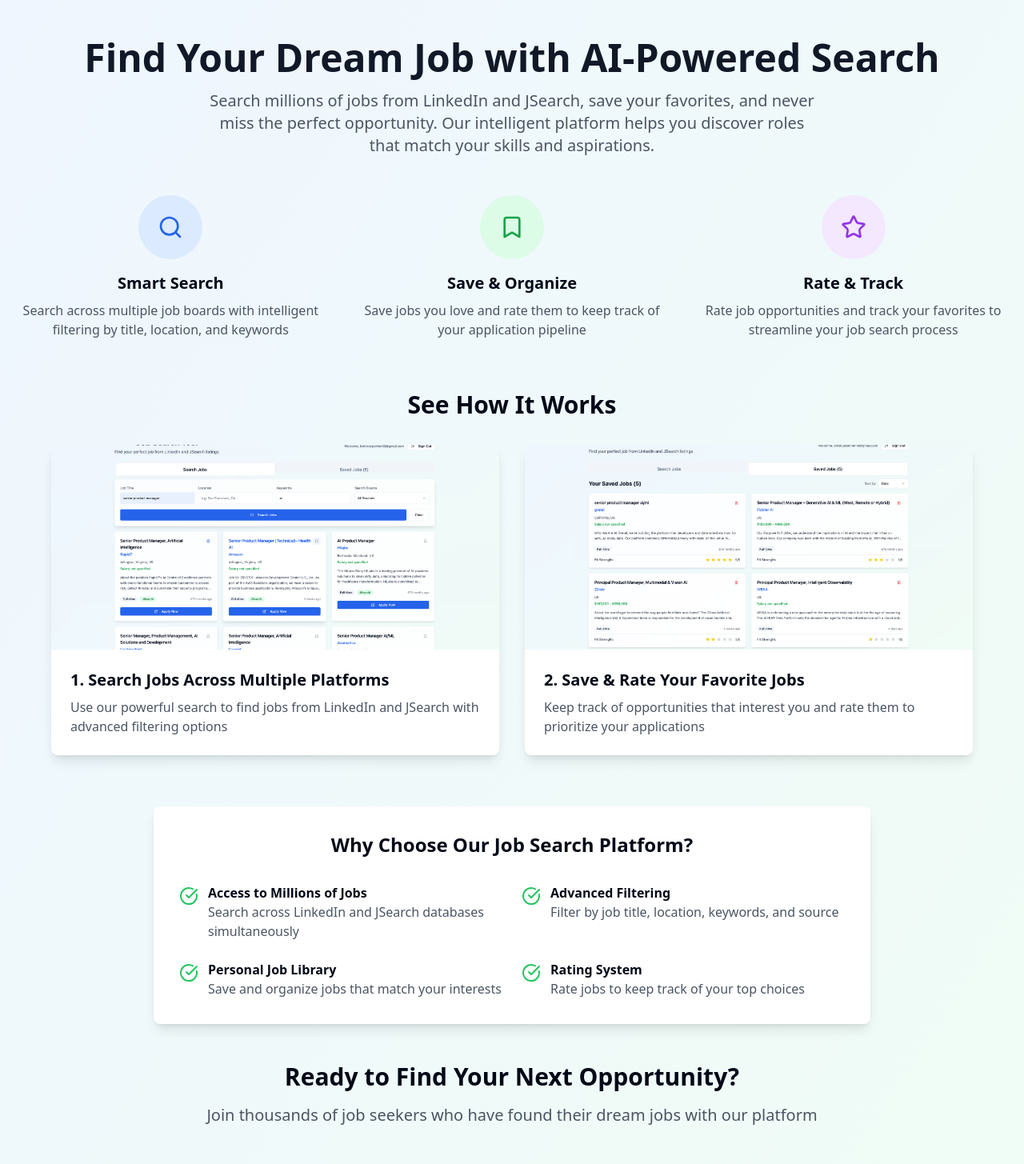
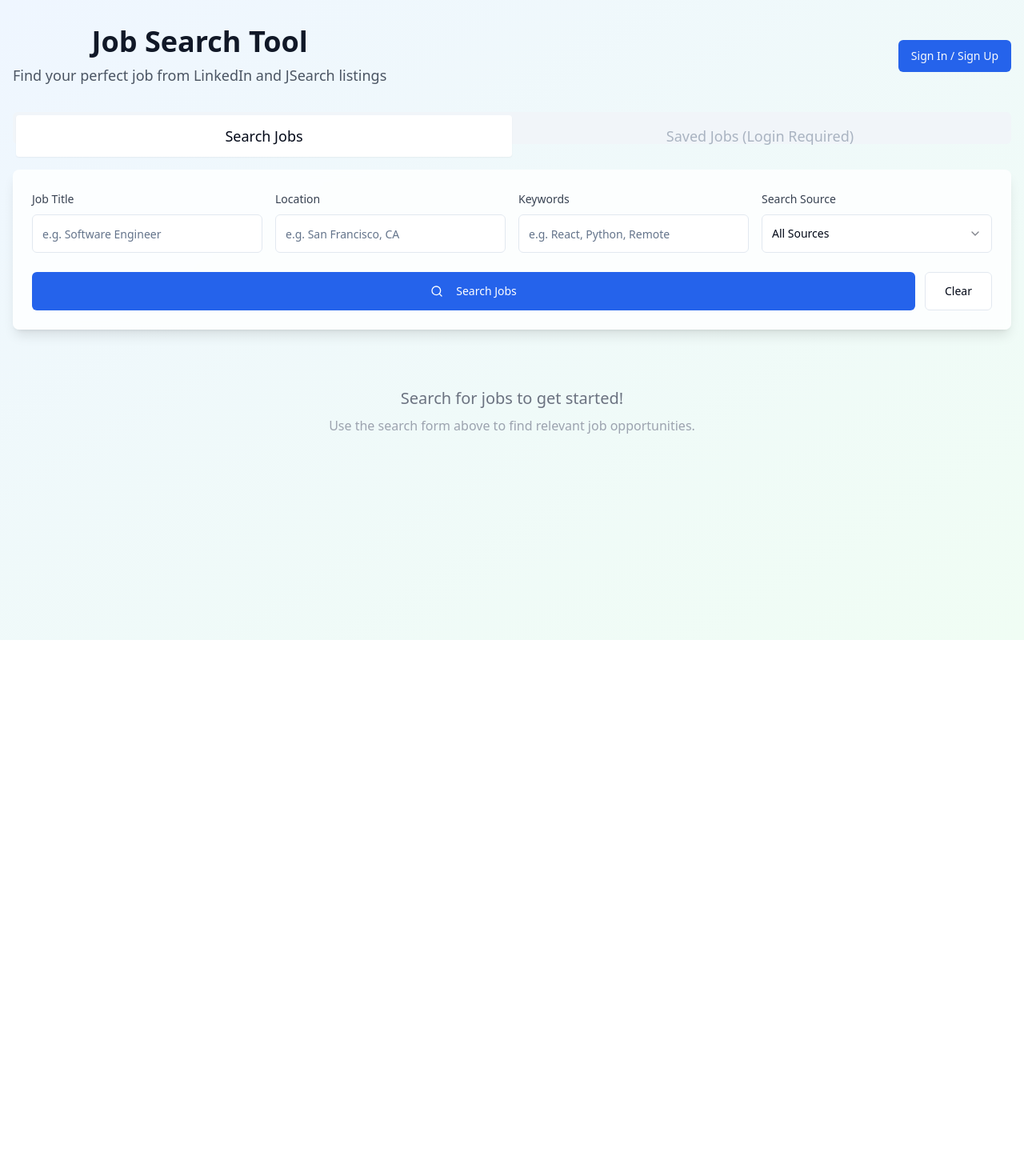
Before and after one commit to brettdavidcarpenter/AI-Job-Searcher, a React (Vite) app: page / in a window 1280 px wide. Shown: the top 1455 px of the page at 80% size. After the commit the page ends 800 px from the top, so only its background shows below. Built offline with nearby package versions, Linux system fonts and the light colour scheme.

Commit message:
Expose job search to unauthenticated users
Allow job search functionality for unauthenticated users and prompt login/signup on save.

```diff
--- a/src/components/AuthWrapper.tsx
+++ b/src/components/AuthWrapper.tsx
@@ -1,3 +1,4 @@
+
 import { useEffect, useState } from "react";
 import { supabase } from "@/integrations/supabase/client";
 import { Button } from "@/components/ui/button";
@@ -8,237 +9,126 @@ import { Tabs, TabsContent, TabsList, TabsTrigger } from "@/components/ui/tabs";
 import { toast } from "@/hooks/use-toast";
 import { CheckCircle, Search, Star, Bookmark } from "lucide-react";
 import type { User } from "@supabase/supabase-js";
+
 interface AuthWrapperProps {
-  children: (user: User) => React.ReactNode;
+  children: (user: User | null) => React.ReactNode;
 }
-export const AuthWrapper = ({
-  children
-}: AuthWrapperProps) => {
+
+export const AuthWrapper = ({ children }: AuthWrapperProps) => {
   const [user, setUser] = useState<User | null>(null);
   const [loading, setLoading] = useState(true);
   const [email, setEmail] = useState("");
   const [password, setPassword] = useState("");
   const [authLoading, setAuthLoading] = useState(false);
+  const [showAuthModal, setShowAuthModal] = useState(false);
+
   useEffect(() => {
     // Get initial session
-    supabase.auth.getSession().then(({
-      data: {
-        session
-      }
-    }) => {
+    supabase.auth.getSession().then(({ data: { session } }) => {
       setUser(session?.user ?? null);
       setLoading(false);
     });
 
     // Listen for auth changes
-    const {
-      data: {
-        subscription
-      }
-    } = supabase.auth.onAuthStateChange((_event, session) => {
+    const { data: { subscription } } = supabase.auth.onAuthStateChange((_event, session) => {
       setUser(session?.user ?? null);
       setLoading(false);
+      if (session?.user) {
+        setShowAuthModal(false);
+      }
     });
+
     return () => subscription.unsubscribe();
   }, []);
+
   const handleSignIn = async (e: React.FormEvent) => {
     e.preventDefault();
     setAuthLoading(true);
+
     try {
-      const {
-        error
-      } = await supabase.auth.signInWithPassword({
+      const { error } = await supabase.auth.signInWithPassword({
         email,
-        password
+        password,
       });
+
       if (error) {
         toast({
           title: "Sign in failed",
           description: error.message,
-          variant: "destructive"
+          variant: "destructive",
         });
       } else {
         toast({
           title: "Welcome back!",
-          description: "You have been signed in successfully."
+          description: "You have been signed in successfully.",
         });
       }
     } catch (error) {
       toast({
         title: "An error occurred",
         description: "Please try again later.",
-        variant: "destructive"
+        variant: "destructive",
       });
     } finally {
       setAuthLoading(false);
     }
   };
+
   const handleSignUp = async (e: React.FormEvent) => {
     e.preventDefault();
     setAuthLoading(true);
+
     try {
-      const {
-        error
-      } = await supabase.auth.signUp({
+      const { error } = await supabase.auth.signUp({
         email,
         password,
         options: {
-          emailRedirectTo: window.location.origin
-        }
+          emailRedirectTo: window.location.origin,
+        },
       });
+
       if (error) {
         toast({
           title: "Sign up failed",
           description: error.message,
-          variant: "destructive"
+          variant: "destructive",
         });
       } else {
         toast({
           title: "Account created!",
-          description: "Please check your email to confirm your account."
+          description: "Please check your email to confirm your account.",
         });
       }
     } catch (error) {
       toast({
         title: "An error occurred",
         description: "Please try again later.",
-        variant: "destructive"
+        variant: "destructive",
       });
     } finally {
       setAuthLoading(false);
     }
   };
+
   if (loading) {
-    return <div className="min-h-screen bg-gradient-to-br from-blue-50 to-green-50 flex items-center justify-center">
+    return (
+      <div className="min-h-screen bg-gradient-to-br from-blue-50 to-green-50 flex items-center justify-center">
         <div className="text-lg text-gray-600">Loading...</div>
-      </div>;
+      </div>
+    );
   }
-  if (!user) {
-    return <div className="min-h-screen bg-gradient-to-br from-blue-50 to-green-50">
-        {/* Hero Section */}
-        <div className="container mx-auto px-4 py-12">
-          <div className="text-center mb-12">
-            <h1 className="text-5xl font-bold text-gray-900 mb-4">
-              Find Your Dream Job with AI-Powered Search
-            </h1>
-            <p className="text-xl text-gray-600 mb-8 max-w-3xl mx-auto">
-              Search millions of jobs from LinkedIn and JSearch, save your favorites,
-              and never miss the perfect opportunity. Our intelligent platform helps you
-              discover roles that match your skills and aspirations.
-            </p>
-          </div>
 
-          {/* Value Proposition Features */}
-          <div className="grid md:grid-cols-3 gap-8 mb-16">
-            <div className="text-center">
-              <div className="bg-blue-100 rounded-full p-6 w-20 h-20 mx-auto mb-4 flex items-center justify-center">
-                <Search className="w-8 h-8 text-blue-600" />
-              </div>
-              <h3 className="text-xl font-semibold mb-2">Smart Search</h3>
-              <p className="text-gray-600">
-                Search across multiple job boards with intelligent filtering by title, location, and keywords
-              </p>
-            </div>
+  return (
+    <>
+      {children(user)}
 
-            <div className="text-center">
-              <div className="bg-green-100 rounded-full p-6 w-20 h-20 mx-auto mb-4 flex items-center justify-center">
-                <Bookmark className="w-8 h-8 text-green-600" />
-              </div>
-              <h3 className="text-xl font-semibold mb-2">Save & Organize</h3>
-              <p className="text-gray-600">
-                Save jobs you love and rate them to keep track of your application pipeline
-              </p>
-            </div>
-
-            <div className="text-center">
-              <div className="bg-purple-100 rounded-full p-6 w-20 h-20 mx-auto mb-4 flex items-center justify-center">
-                <Star className="w-8 h-8 text-purple-600" />
-              </div>
-              <h3 className="text-xl font-semibold mb-2">Rate & Track</h3>
-              <p className="text-gray-600">
-                Rate job opportunities and track your favorites to streamline your job search process
-              </p>
-            </div>
-          </div>
-
-          {/* Screenshots Section */}
-          <div className="mb-16">
-            <h2 className="text-3xl font-bold text-center mb-8">See How It Works</h2>
-            <div className="grid md:grid-cols-2 gap-8 max-w-6xl mx-auto">
-              <div className="bg-white rounded-lg shadow-lg overflow-hidden">
-                <img alt="Job search interface showing search results" className="w-full h-64 object-cover" src="/lovable-uploads/e5ee35b2-3b48-4f5a-8e26-d288d86fe06a.png" />
-                <div className="p-6">
-                  <h3 className="text-xl font-semibold mb-2">1. Search Jobs Across Multiple Platforms</h3>
-                  <p className="text-gray-600">
-                    Use our powerful search to find jobs from LinkedIn and JSearch with advanced filtering options
-                  </p>
-                </div>
-              </div>
-
-              <div className="bg-white rounded-lg shadow-lg overflow-hidden">
-                <img alt="Woman using laptop to save and organize job applications" className="w-full h-64 object-cover" src="/lovable-uploads/7432c607-640f-4875-b716-61ab88db0960.png" />
-                <div className="p-6">
-                  <h3 className="text-xl font-semibold mb-2">2. Save & Rate Your Favorite Jobs</h3>
-                  <p className="text-gray-600">
-                    Keep track of opportunities that interest you and rate them to prioritize your applications
-                  </p>
-                </div>
-              </div>
-            </div>
-          </div>
-
-          {/* Benefits List */}
-          <div className="bg-white rounded-lg shadow-lg p-8 mb-12 max-w-4xl mx-auto">
-            <h2 className="text-2xl font-bold text-center mb-8">Why Choose Our Job Search Platform?</h2>
-            <div className="grid md:grid-cols-2 gap-6">
-              <div className="flex items-start space-x-3">
-                <CheckCircle className="w-6 h-6 text-green-500 mt-1 flex-shrink-0" />
-                <div>
-                  <h4 className="font-semibold">Access to Millions of Jobs</h4>
-                  <p className="text-gray-600">Search across LinkedIn and JSearch databases simultaneously</p>
-                </div>
-              </div>
-
-              <div className="flex items-start space-x-3">
-                <CheckCircle className="w-6 h-6 text-green-500 mt-1 flex-shrink-0" />
-                <div>
-                  <h4 className="font-semibold">Advanced Filtering</h4>
-                  <p className="text-gray-600">Filter by job title, location, keywords, and source</p>
-                </div>
-              </div>
-
-              <div className="flex items-start space-x-3">
-                <CheckCircle className="w-6 h-6 text-green-500 mt-1 flex-shrink-0" />
-                <div>
-                  <h4 className="font-semibold">Personal Job Library</h4>
-                  <p className="text-gray-600">Save and organize jobs that match your interests</p>
-                </div>
-              </div>
-
-              <div className="flex items-start space-x-3">
-                <CheckCircle className="w-6 h-6 text-green-500 mt-1 flex-shrink-0" />
-                <div>
-                  <h4 className="font-semibold">Rating System</h4>
-                  <p className="text-gray-600">Rate jobs to keep track of your top choices</p>
-                </div>
-              </div>
-            </div>
-          </div>
-
-          {/* CTA Section */}
-          <div className="text-center mb-12">
-            <h2 className="text-3xl font-bold mb-4">Ready to Find Your Next Opportunity?</h2>
-            <p className="text-xl text-gray-600 mb-8">
-              Join thousands of job seekers who have found their dream jobs with our platform
-            </p>
-          </div>
-
-          {/* Auth Form */}
-          <div className="flex justify-center">
+      {/* Auth Modal */}
+      {showAuthModal && (
+        <div className="fixed inset-0 bg-black bg-opacity-50 flex items-center justify-center z-50 p-4">
           <Card className="w-full max-w-md">
             <CardHeader className="text-center">
-                <CardTitle className="text-2xl font-bold">Get Started Today</CardTitle>
-                <CardDescription>Create your free account and start searching for jobs</CardDescription>
+              <CardTitle className="text-2xl font-bold">Save Your Favorite Jobs</CardTitle>
+              <CardDescription>Create a free account to save jobs and track your applications</CardDescription>
             </CardHeader>
             <CardContent>
               <Tabs defaultValue="signup" className="w-full">
@@ -251,18 +141,30 @@ export const AuthWrapper = ({
                   <form onSubmit={handleSignUp} className="space-y-4">
                     <div className="space-y-2">
                       <Label htmlFor="signup-email">Email</Label>
-                        <Input id="signup-email" type="email" placeholder="Enter your email" value={email} onChange={e => setEmail(e.target.value)} required />
+                      <Input
+                        id="signup-email"
+                        type="email"
+                        placeholder="Enter your email"
+                        value={email}
+                        onChange={(e) => setEmail(e.target.value)}
+                        required
+                      />
                     </div>
                     <div className="space-y-2">
                       <Label htmlFor="signup-password">Password</Label>
-                        <Input id="signup-password" type="password" placeholder="Create a password" value={password} onChange={e => setPassword(e.target.value)} required minLength={6} />
+                      <Input
+                        id="signup-password"
+                        type="password"
+                        placeholder="Create a password"
+                        value={password}
+                        onChange={(e) => setPassword(e.target.value)}
+                        required
+                        minLength={6}
+                      />
                     </div>
                     <Button type="submit" className="w-full bg-blue-600 hover:bg-blue-700" disabled={authLoading}>
-                        {authLoading ? "Creating account..." : "Start Your Job Search"}
+                      {authLoading ? "Creating account..." : "Start Saving Jobs"}
                     </Button>
-                      <p className="text-xs text-gray-500 text-center">
-                        By signing up, you agree to our terms of service and privacy policy
-                      </p>
                   </form>
                 </TabsContent>
 
@@ -270,11 +172,25 @@ export const AuthWrapper = ({
                   <form onSubmit={handleSignIn} className="space-y-4">
                     <div className="space-y-2">
                       <Label htmlFor="signin-email">Email</Label>
-                        <Input id="signin-email" type="email" placeholder="Enter your email" value={email} onChange={e => setEmail(e.target.value)} required />
+                      <Input
+                        id="signin-email"
+                        type="email"
+                        placeholder="Enter your email"
+                        value={email}
+                        onChange={(e) => setEmail(e.target.value)}
+                        required
+                      />
                     </div>
                     <div className="space-y-2">
                       <Label htmlFor="signin-password">Password</Label>
-                        <Input id="signin-password" type="password" placeholder="Enter your password" value={password} onChange={e => setPassword(e.target.value)} required />
+                      <Input
+                        id="signin-password"
+                        type="password"
+                        placeholder="Enter your password"
+                        value={password}
+                        onChange={(e) => setPassword(e.target.value)}
+                        required
+                      />
                     </div>
                     <Button type="submit" className="w-full" disabled={authLoading}>
                       {authLoading ? "Signing in..." : "Sign In"}
@@ -282,11 +198,21 @@ export const AuthWrapper = ({
                   </form>
                 </TabsContent>
               </Tabs>
+
+              <div className="mt-4 text-center">
+                <Button variant="ghost" onClick={() => setShowAuthModal(false)}>
+                  Continue browsing without saving
+                </Button>
+              </div>
             </CardContent>
           </Card>
         </div>
-        </div>
-      </div>;
-  }
-  return <>{children(user)}</>;
+      )}
+    </>
+  );
 };
+
+// Export the auth modal trigger function for use in other components
+export const triggerAuthModal = () => {
+  window.dispatchEvent(new CustomEvent('show-auth-modal'));
+};
--- a/src/pages/Index.tsx
+++ b/src/pages/Index.tsx
@@ -29,7 +29,7 @@ export interface Job {
   source?: string;
 }
 
-const JobSearchApp = ({ user }: { user: User }) => {
+const JobSearchApp = ({ user }: { user: User | null }) => {
   const [jobs, setJobs] = useState<Job[]>([]);
   const [selectedJob, setSelectedJob] = useState<Job | null>(null);
   const [isLoading, setIsLoading] = useState(false);
@@ -37,13 +37,28 @@ const JobSearchApp = ({ user }: { user: User }) => {
   const [currentPage, setCurrentPage] = useState(1);
   const [hasSearched, setHasSearched] = useState(false);
   const [lastSearchParams, setLastSearchParams] = useState<{searchTerm: string, location: string, keywords: string, source: string} | null>(null);
+  const [showAuthModal, setShowAuthModal] = useState(false);
 
-  // Load saved jobs on component mount
+  // Load saved jobs on component mount (only if user is authenticated)
   useEffect(() => {
+    if (user) {
       loadSavedJobs();
+    }
+  }, [user]);
+
+  // Listen for auth modal trigger
+  useEffect(() => {
+    const handleShowAuthModal = () => {
+      setShowAuthModal(true);
+    };
+
+    window.addEventListener('show-auth-modal', handleShowAuthModal);
+    return () => window.removeEventListener('show-auth-modal', handleShowAuthModal);
   }, []);
 
   const loadSavedJobs = async () => {
+    if (!user) return;
+
     try {
       const savedJobsData = await getSavedJobs();
       setSavedJobs(savedJobsData);
@@ -74,7 +89,7 @@ const JobSearchApp = ({ user }: { user: User }) => {
     setIsLoading(true);
     setCurrentPage(1);
     setLastSearchParams({ searchTerm, location, keywords, source });
-    setSelectedJob(null); // Clear selected job on new search
+    setSelectedJob(null);
 
     try {
       const response = await searchJobs({
@@ -89,10 +104,10 @@ const JobSearchApp = ({ user }: { user: User }) => {
       if (response.status === 'OK' && response.data) {
         const convertedJobs = response.data.map(convertJSearchJobToJob);
 
-        // Check which jobs are already saved
+        // Check which jobs are already saved (only if user is authenticated)
         const jobsWithSavedStatus = convertedJobs.map(job => ({
           ...job,
-          isSaved: savedJobs.some(savedJob => savedJob.id === job.id)
+          isSaved: user ? savedJobs.some(savedJob => savedJob.id === job.id) : false
         }));
 
         setJobs(jobsWithSavedStatus);
@@ -148,7 +163,7 @@ const JobSearchApp = ({ user }: { user: User }) => {
         const convertedJobs = response.data.map(convertJSearchJobToJob);
         const jobsWithSavedStatus = convertedJobs.map(job => ({
           ...job,
-          isSaved: savedJobs.some(savedJob => savedJob.id === job.id)
+          isSaved: user ? savedJobs.some(savedJob => savedJob.id === job.id) : false
         }));
 
         setJobs(prev => [...prev, ...jobsWithSavedStatus]);
@@ -171,6 +186,11 @@ const JobSearchApp = ({ user }: { user: User }) => {
   };
 
   const handleSaveJob = async (job: Job) => {
+    if (!user) {
+      setShowAuthModal(true);
+      return;
+    }
+
     console.log("Saving job:", job.title);
 
     try {
@@ -201,6 +221,8 @@ const JobSearchApp = ({ user }: { user: User }) => {
   };
 
   const handleUnsaveJob = async (jobId: string) => {
+    if (!user) return;
+
     const job = savedJobs.find(j => j.id === jobId);
     console.log("Unsaving job:", jobId);
 
@@ -233,6 +255,8 @@ const JobSearchApp = ({ user }: { user: User }) => {
   };
 
   const handleRateJob = async (jobId: string, rating: number) => {
+    if (!user) return;
+
     console.log("Rating job:", jobId, "with", rating, "stars");
 
     try {
@@ -269,6 +293,7 @@ const JobSearchApp = ({ user }: { user: User }) => {
             <h1 className="text-4xl font-bold text-gray-900 mb-2">Job Search Tool</h1>
             <p className="text-lg text-gray-600">Find your perfect job from LinkedIn and JSearch listings</p>
           </div>
+          {user && (
             <div className="flex items-center gap-4">
               <span className="text-sm text-gray-600">Welcome, {user.email}</span>
               <Button variant="outline" onClick={handleSignOut} size="sm">
@@ -276,13 +301,19 @@ const JobSearchApp = ({ user }: { user: User }) => {
                 Sign Out
               </Button>
             </div>
+          )}
+          {!user && (
+            <Button onClick={() => setShowAuthModal(true)} className="bg-blue-600 hover:bg-blue-700">
+              Sign In / Sign Up
+            </Button>
+          )}
         </div>
 
         <Tabs defaultValue="search" className="w-full">
           <TabsList className="grid w-full grid-cols-2 mb-8">
             <TabsTrigger value="search" className="text-lg py-3">Search Jobs</TabsTrigger>
-            <TabsTrigger value="saved" className="text-lg py-3">
-              Saved Jobs ({savedJobs.length})
+            <TabsTrigger value="saved" className="text-lg py-3" disabled={!user}>
+              Saved Jobs {user ? `(${savedJobs.length})` : '(Login Required)'}
             </TabsTrigger>
           </TabsList>
 
@@ -310,7 +341,7 @@ const JobSearchApp = ({ user }: { user: User }) => {
                       />
                     ))}
 
-                    {/* Load More Button - Moved here */}
+                    {/* Load More Button */}
                     <div className="pt-4">
                       <Button
                         onClick={loadMoreJobs}
@@ -358,14 +389,45 @@ const JobSearchApp = ({ user }: { user: User }) => {
           </TabsContent>
 
           <TabsContent value="saved">
+            {user ? (
               <SavedJobs
                 savedJobs={savedJobs}
                 onUnsave={handleUnsaveJob}
                 onRate={handleRateJob}
               />
+            ) : (
+              <div className="text-center py-12">
+                <p className="text-xl text-gray-500">Please sign in to view your saved jobs</p>
+                <Button onClick={() => setShowAuthModal(true)} className="mt-4">
+                  Sign In / Sign Up
+                </Button>
+              </div>
+            )}
           </TabsContent>
         </Tabs>
       </div>
+
+      {/* Auth Modal */}
+      {showAuthModal && (
+        <div className="fixed inset-0 bg-black bg-opacity-50 flex items-center justify-center z-50 p-4">
+          <div className="bg-white rounded-lg p-8 max-w-md w-full">
+            <h2 className="text-2xl font-bold mb-4">Save Your Favorite Jobs</h2>
+            <p className="text-gray-600 mb-6">Create a free account to save jobs and track your applications</p>
+            <div className="flex gap-3">
+              <Button onClick={() => setShowAuthModal(false)} variant="outline" className="flex-1">
+                Continue Browsing
+              </Button>
+              <Button onClick={() => {
+                setShowAuthModal(false);
+                // Trigger the main auth modal
+                window.dispatchEvent(new CustomEvent('show-auth-modal'));
+              }} className="flex-1 bg-blue-600 hover:bg-blue-700">
+                Sign Up Free
+              </Button>
+            </div>
+          </div>
+        </div>
+      )}
     </div>
   );
 };
```
Lines whose indentation alone changed are shown as unchanged.
